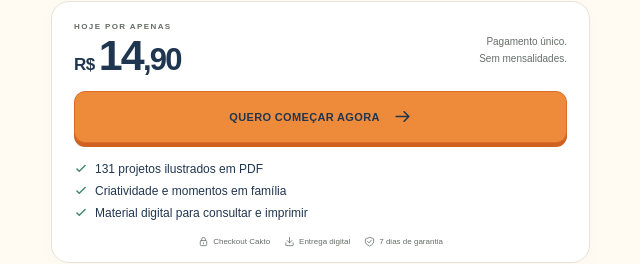
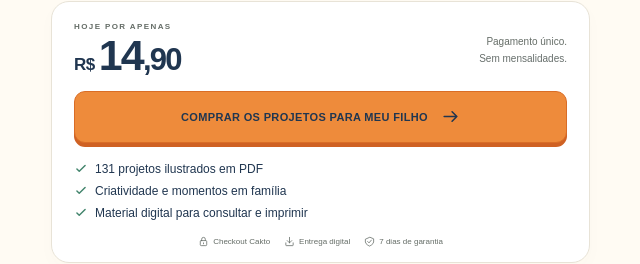
Before and after one commit to joaolucasqueiros/mundocriativo, a website built with Vite: page index.html in a window 1280 px wide. Shown: the part 524-788 px from the top of the page, 606-1246 px from the left. Built offline with nearby package versions, Linux system fonts and the light colour scheme; files whose address does not match are found by name.

Commit message:
Atualiza botões para comunicar a compra dos projetos

```diff
--- a/index.html
+++ b/index.html
@@ -152,7 +152,7 @@
             data-checkout="hero"
             role="link"
             aria-disabled="true"
-            >QUERO COMEÇAR AGORA <i data-icon="arrow-right"></i
+            >COMPRAR OS PROJETOS PARA MEU FILHO <i data-icon="arrow-right"></i
           ></a>
           <p class="sale-status" data-sale-status>Vendas em breve.</p>
           <ul class="benefit-list">
@@ -407,7 +407,7 @@
               data-checkout="final"
               role="link"
               aria-disabled="true"
-              >SIM! QUERO COMEÇAR A CRIAR <i data-icon="arrow-right"></i
+              >COMPRAR OS PROJETOS PARA MEU FILHO <i data-icon="arrow-right"></i
             ></a>
             <p class="sale-status" data-sale-status>Vendas em breve.</p>
             <p class="final-fine">
@@ -493,7 +493,7 @@
         data-checkout="sticky"
         role="link"
         aria-disabled="true"
-        >QUERO CRIAR <i data-icon="arrow-right"></i></a
+        >COMPRAR AGORA <i data-icon="arrow-right"></i></a
       ><span class="sticky-status" data-sale-status>Vendas em breve.</span>
     </aside>
     <dialog
```
